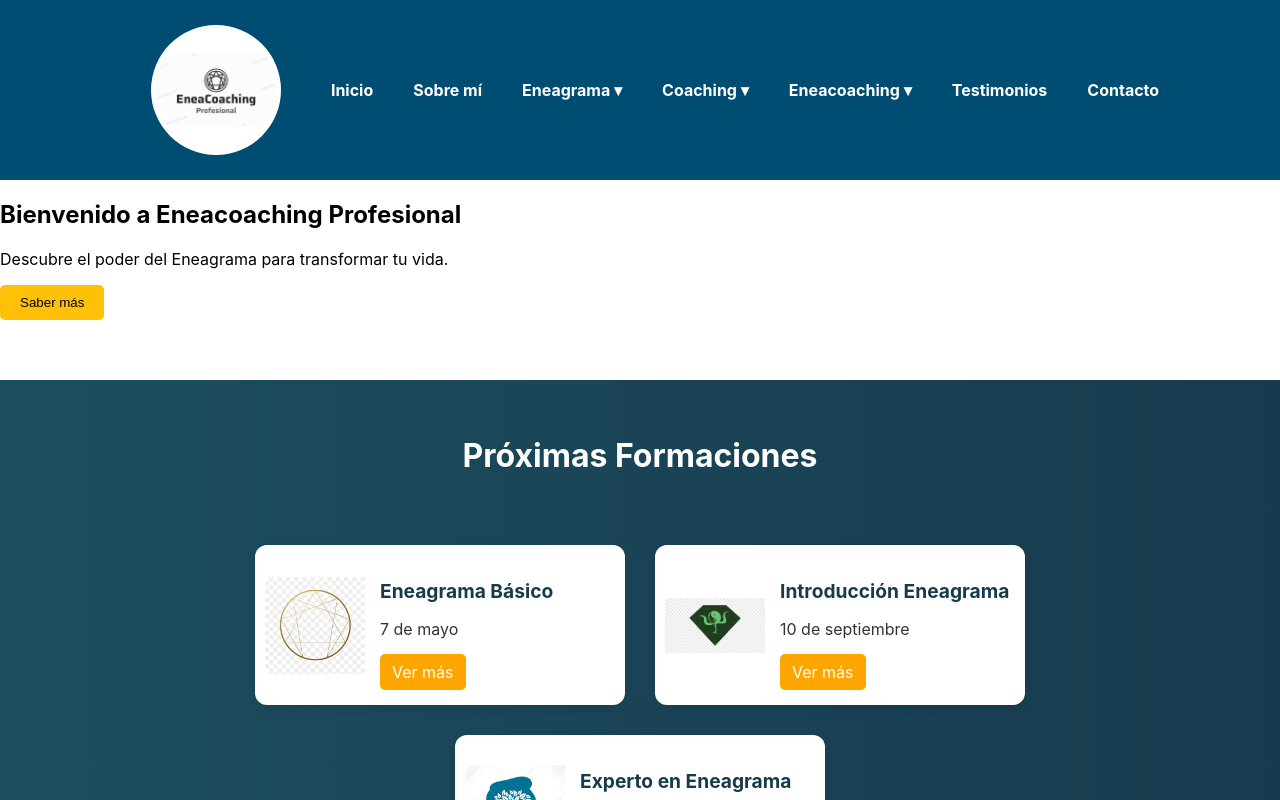
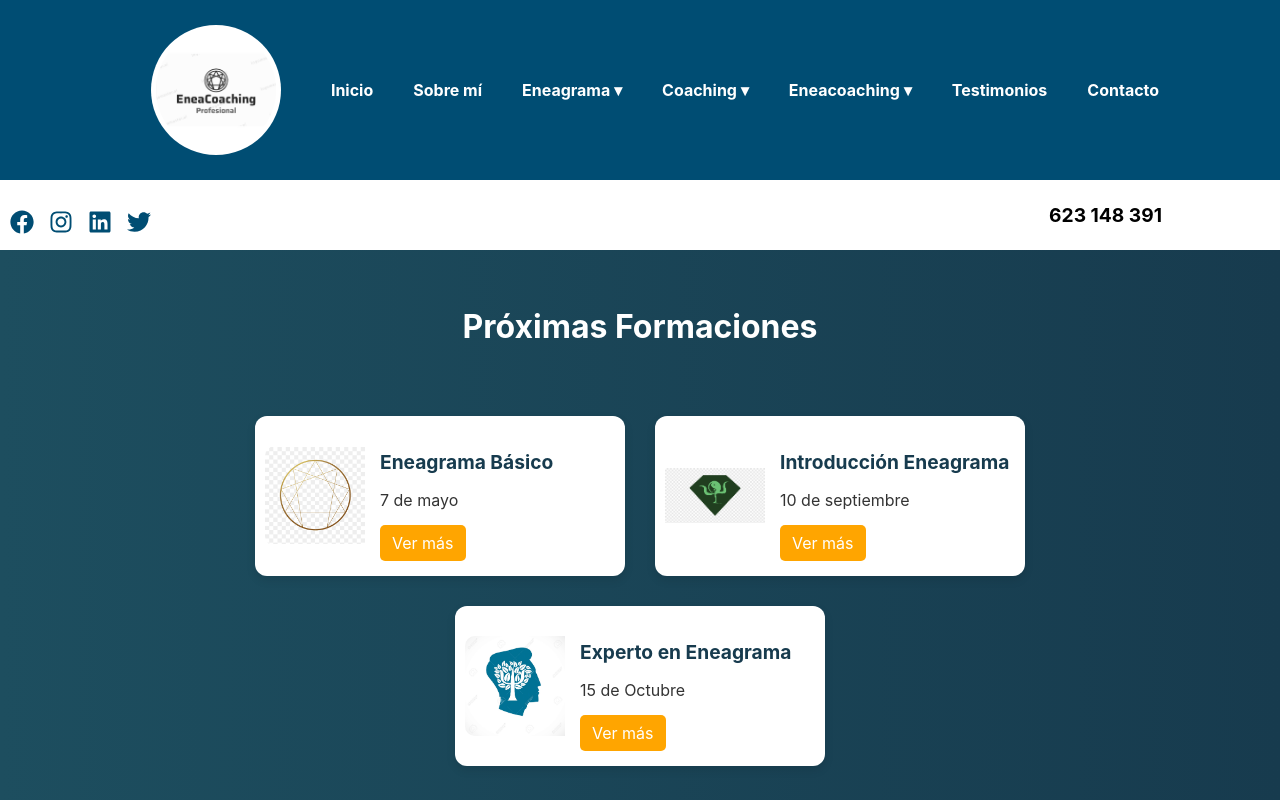
Before and after one commit to CarlosRiberaDonet/web-eneacoachingprofesional, a React (Create React App) app: page / in a window 1280 px wide. Shown: the top 800 px of the page. Built offline with nearby package versions, Linux system fonts and the light colour scheme.

Commit message:
09/03/2025 01:05

```diff
--- a/src/components/Home.js
+++ b/src/components/Home.js
@@ -5,32 +5,19 @@ import Servicios from "./Servicios";
 import Testimonios from "./Testimonios";
 import Contacto from "./Contacto";
 import Formaciones from "./Formaciones";
+import SocialBar from "./SocialBar"; //
 import { FaFacebook, FaInstagram, FaLinkedin, FaTwitter } from "react-icons/fa";
 
 const Home = () => {
   return (
     <main>
-      {/* Sección del Banner */}
-      <section className="home-banner">
-        <div className="banner-content">
-          <h1>Bienvenido a Eneacoaching Profesional</h1>
-          <p>Descubre el poder del Eneagrama para transformar tu vida.</p>
-          <button className="cta-btn">Saber más</button>
+      {/* 🔹 Franja de Redes Sociales y Teléfono */}
+      <SocialBar />
 
-          {/* 🔹 Sección de Redes Sociales */}
-          <div className="social-icons">
-            <a href="#" target="_blank"><FaFacebook /></a>
-            <a href="#" target="_blank"><FaInstagram /></a>
-            <a href="#" target="_blank"><FaLinkedin /></a>
-            <a href="#" target="_blank"><FaTwitter /></a>
-          </div>
-        </div>
-      </section>
-
-      {/* Nueva sección de Formaciones */}
+      {/* 🔹 Nueva sección de Formaciones */}
       <Formaciones />
 
-      {/* Secciones adicionales */}
+      {/* 🔹 Secciones adicionales */}
       <SobreMi />
       <Servicios />
       <Testimonios />
--- /dev/null
+++ b/src/components/SocialBar.js
@@ -0,0 +1,25 @@
+import React from "react";
+import { FaFacebook, FaInstagram, FaLinkedin, FaTwitter } from "react-icons/fa";
+import "../styles/SocialBar.css"; // Importamos los estilos
+
+const SocialBar = () => {
+  return (
+    <section className="social-bar">
+      <div className="social-container">
+        {/* 🔹 Redes Sociales */}
+        <div className="social-icons">
+          <a href="#" target="_blank" rel="noopener noreferrer"><FaFacebook /></a>
+          <a href="#" target="_blank" rel="noopener noreferrer"><FaInstagram /></a>
+          <a href="#" target="_blank" rel="noopener noreferrer"><FaLinkedin /></a>
+          <a href="#" target="_blank" rel="noopener noreferrer"><FaTwitter /></a>
+        </div>
+        {/* 🔹 Teléfono */}
+        <div className="phone-number">
+          <a href="tel:+34623148391"> 623 148 391</a>
+        </div>
+      </div>
+    </section>
+  );
+};
+
+export default SocialBar;
--- /dev/null
+++ b/src/styles/SocialBar.css
@@ -0,0 +1,56 @@
+/* 🔹 Franja de redes sociales y teléfono */
+.social-bar {
+    background-color: #ffffff;
+    padding: 10px 10px;
+    display: flex;
+    justify-content: space-between; /* Asegura que los elementos tengan espacio entre ellos */
+    align-items: center;
+    box-shadow: 0px 4px 10px rgba(0, 0, 0, 0.3); /* Sombra suave */
+    width: 100%; /* Asegura que ocupe toda la pantalla */
+    height: 50px; /* Ajusta la altura de la barra */
+}
+
+  /* 🔹 Contenedor para alinear íconos y teléfono */
+  .social-container {
+    display: flex;
+    justify-content: space-between;
+    align-items: center;
+    width: 90%;
+    max-width: 1200px;
+  }
+
+  /* 🔹 Estilos para los iconos de redes sociales */
+  .social-icons {
+    display: flex;
+    gap: 15px;
+  }
+
+  .social-icons a {
+    color: #004d73;
+    font-size: 1.5rem;
+    transition: transform 0.2s ease, color 0.3s ease;
+  }
+
+  .social-icons a:hover {
+    transform: scale(1.2);
+    color: #ffc107; /* Color dorado al hacer hover */
+  }
+
+  /* 🔹 Estilos para el número de teléfono */
+  .phone-number a {
+    color: rgb(0, 0, 0);
+    font-size: 1.2rem;
+    text-decoration: none;
+    font-weight: bold;
+  }
+
+  .phone-number a:hover {
+    color: #ffc107;
+  }
+
+  /* 🔹 Línea separadora (opcional, si quieres una línea entre SocialBar y Banner) */
+.separator {
+  height: 5px;
+  background: linear-gradient(to right, #004d73, #1DA1F2);
+  width: 100%;
+}
```
